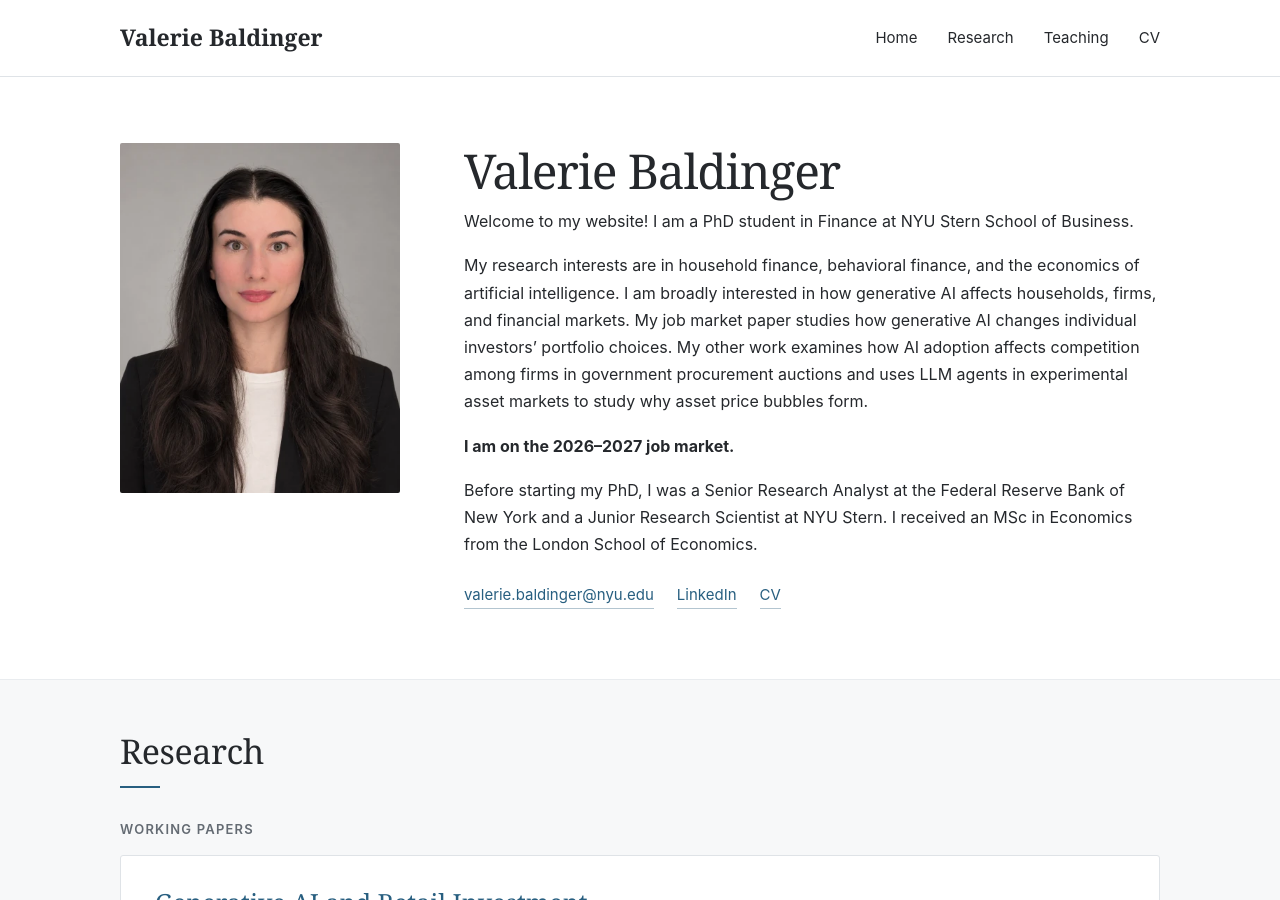
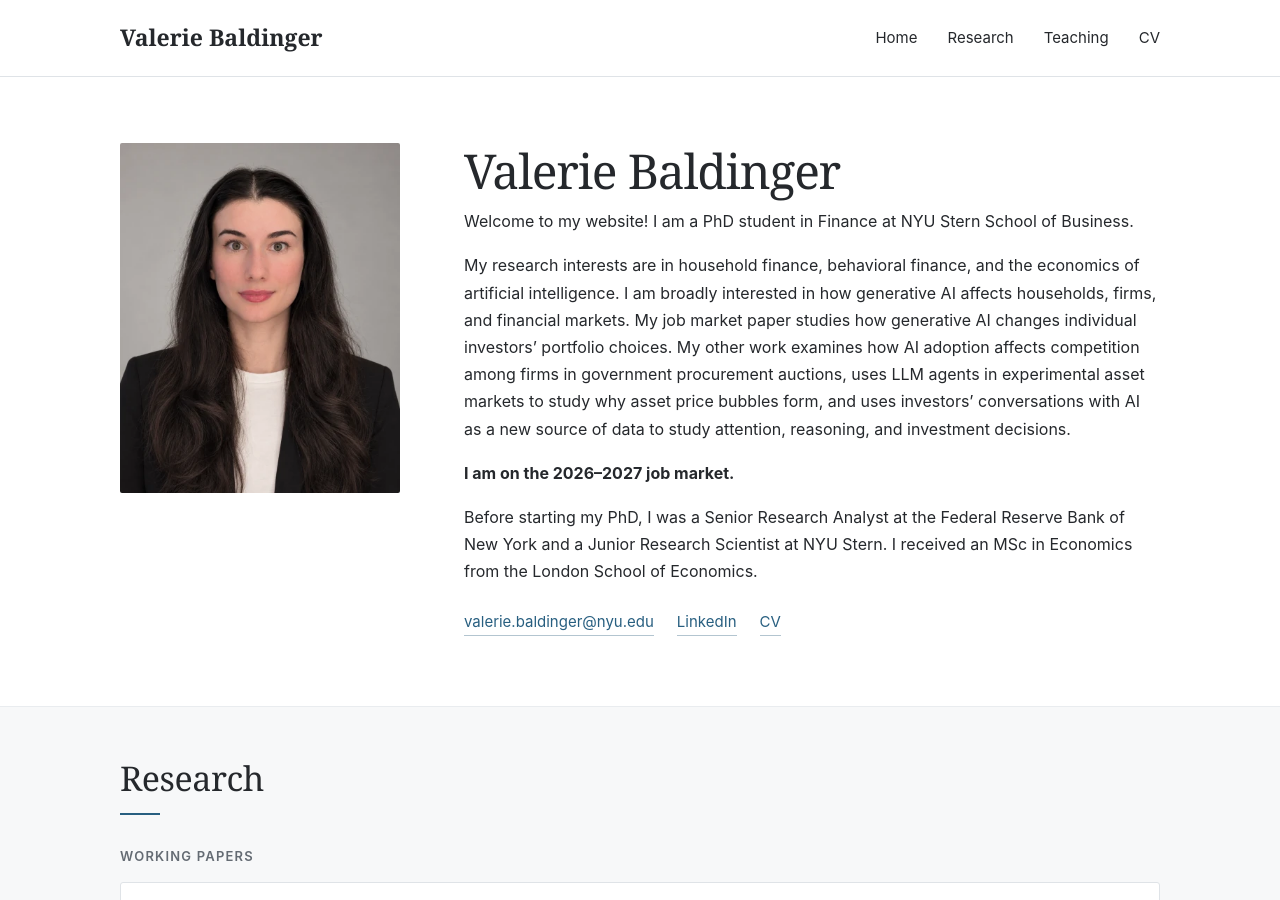
Before and after one commit to valeriebaldinger/valeriebaldinger.github.io, a Jekyll site: the page built from _pages/about.md, in a window 1280 px wide and 900 px high. Built offline with Jekyll 4.4.1, drawn with Linux system fonts in a browser that asks for light colours.

Commit message:
Include investor attention and reasoning in homepage research overview

```diff
--- a/_pages/about.md
+++ b/_pages/about.md
@@ -18,7 +18,7 @@
   <div class="introduction">
     <h1 id="profile-name">Valerie Baldinger</h1>
     <p>Welcome to my website! I am a PhD student in Finance at NYU Stern School of Business.</p>
-    <p>My research interests are in household finance, behavioral finance, and the economics of artificial intelligence. I am broadly interested in how generative AI affects households, firms, and financial markets. My job market paper studies how generative AI changes individual investors’ portfolio choices. My other work examines how AI adoption affects competition among firms in government procurement auctions and uses LLM agents in experimental asset markets to study why asset price bubbles form.</p>
+    <p>My research interests are in household finance, behavioral finance, and the economics of artificial intelligence. I am broadly interested in how generative AI affects households, firms, and financial markets. My job market paper studies how generative AI changes individual investors’ portfolio choices. My other work examines how AI adoption affects competition among firms in government procurement auctions, uses LLM agents in experimental asset markets to study why asset price bubbles form, and uses investors’ conversations with AI as a new source of data to study attention, reasoning, and investment decisions.</p>
     <p><strong>I am on the 2026–2027 job market.</strong></p>
     <p>Before starting my PhD, I was a Senior Research Analyst at the Federal Reserve Bank of New York and a Junior Research Scientist at NYU Stern. I received an MSc in Economics from the London School of Economics.</p>
     <div class="contact-links" aria-label="Contact and curriculum vitae">
```
